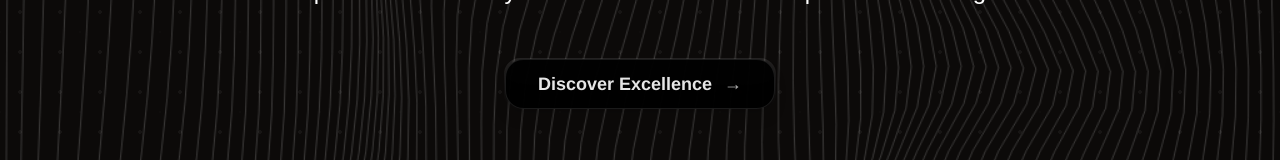
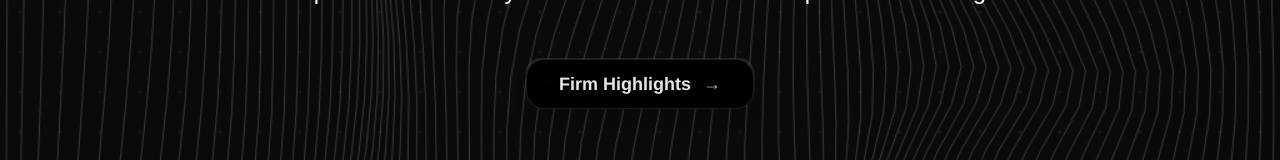
Before and after one commit to insideoptions/spx-management, a Next.js app: page / in a window 1280 px wide. Shown: the part 448-608 px from the top of the page. Built offline with nearby package versions, Linux system fonts and the light colour scheme.

Commit message:
Change 'Discover Excellence' to 'Firm Highlights' button text

```diff
--- a/components/ui/background-paths.tsx
+++ b/components/ui/background-paths.tsx
@@ -125,20 +125,20 @@ export function BackgroundPaths({
                             hover:shadow-md dark:hover:shadow-neutral-800/50"
                             onClick={(e) => {
                                 e.preventDefault();
-                                console.log("=== Discover Excellence Button Clicked ===");
+                                console.log("=== Firm Highlights Button Clicked ===");
                                 const solutionsSection = document.querySelector('#solutions') as HTMLElement;
                                 if (solutionsSection) {
                                     const targetY = solutionsSection.offsetTop - 120;
-                                    console.log(`Discover Excellence - Element found at offsetTop: ${solutionsSection.offsetTop}px`);
-                                    console.log(`Discover Excellence - Target scroll position: ${targetY}px (offsetTop - 120)`);
+                                    console.log(`Firm Highlights - Element found at offsetTop: ${solutionsSection.offsetTop}px`);
+                                    console.log(`Firm Highlights - Target scroll position: ${targetY}px (offsetTop - 120)`);
                                     window.scrollTo({ top: targetY, behavior: 'smooth' });
                                 } else {
-                                    console.log("Discover Excellence - Solutions section not found!");
+                                    console.log("Firm Highlights - Solutions section not found!");
                                 }
                             }}
                         >
                             <span className="opacity-90 group-hover:opacity-100 transition-opacity">
-                                Discover Excellence
+                                Firm Highlights
                             </span>
                             <span
                                 className="ml-3 opacity-70 group-hover:opacity-100 group-hover:translate-x-1.5
```
